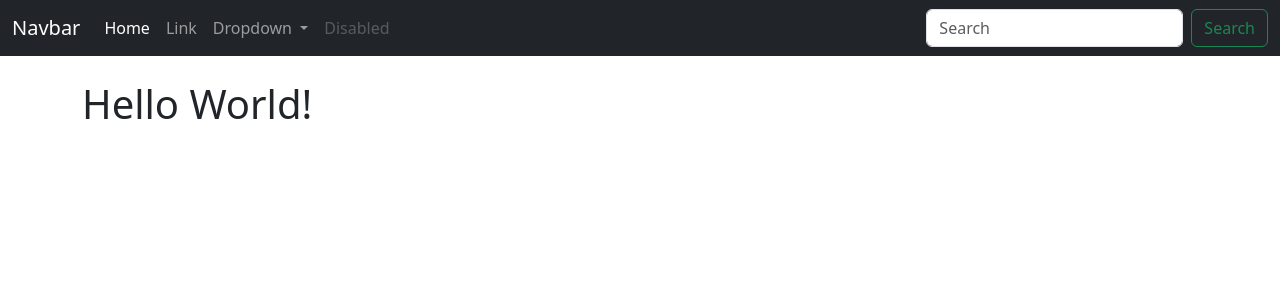
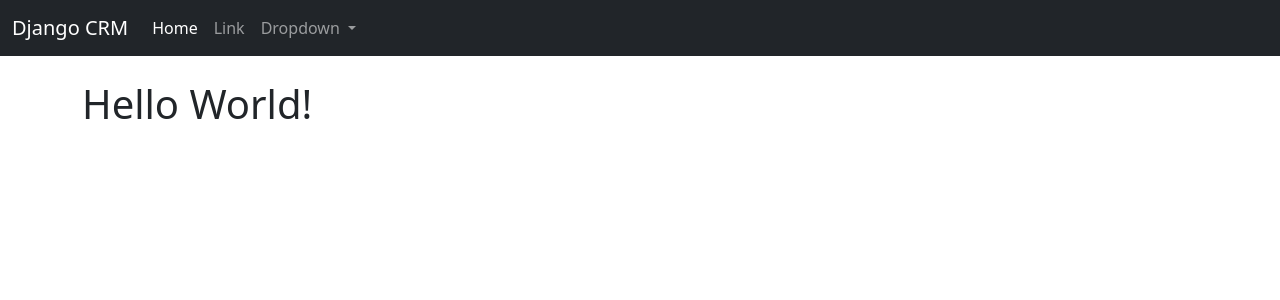
Before and after one commit to CoderSales/Following-Django-Proj-CRM-App-Tutorial, a Django app: page / in a window 1280 px wide. Shown: the top 300 px of the page. Run offline with Django 4.2, Linux system fonts and the light colour scheme.

Commit message:
Cut excess elements from navbar

```diff
--- a/dcrm/website/templates/navbar.html
+++ b/dcrm/website/templates/navbar.html
@@ -1,6 +1,6 @@
 <nav class="navbar navbar-expand-lg navbar-dark bg-dark">
   <div class="container-fluid">
-    <a class="navbar-brand" href="#">Navbar</a>
+    <a class="navbar-brand" href="{% url 'home' %}">Django CRM</a>
     <button class="navbar-toggler" type="button" data-bs-toggle="collapse" data-bs-target="#navbarSupportedContent" aria-controls="navbarSupportedContent" aria-expanded="false" aria-label="Toggle navigation">
       <span class="navbar-toggler-icon"></span>
     </button>
@@ -23,14 +23,9 @@
             <li><a class="dropdown-item" href="#">Something else here</a></li>
           </ul>
         </li>
-        <li class="nav-item">
-          <a class="nav-link disabled" aria-disabled="true">Disabled</a>
-        </li>
+
       </ul>
-      <form class="d-flex" role="search">
-        <input class="form-control me-2" type="search" placeholder="Search" aria-label="Search">
-        <button class="btn btn-outline-success" type="submit">Search</button>
-      </form>
+
     </div>
   </div>
 </nav>
```
